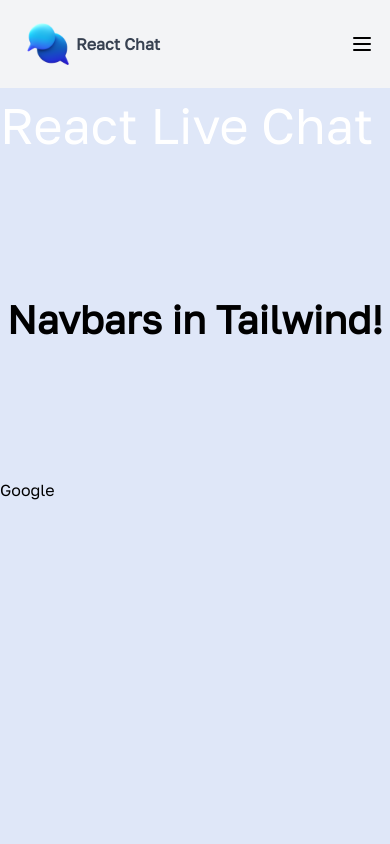
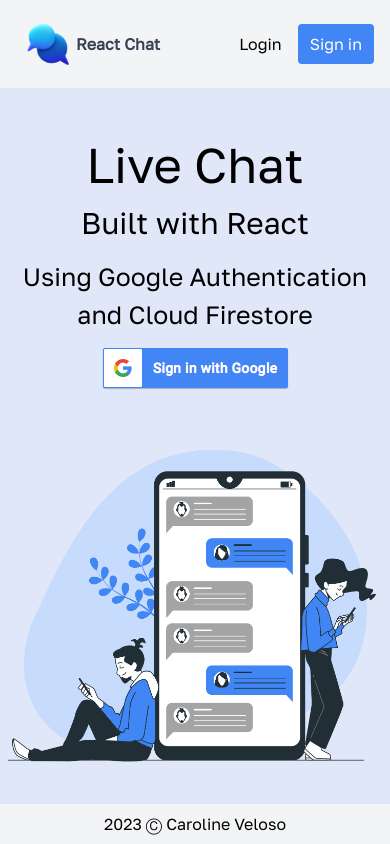
Before and after one commit to crlnvls/react-chat, a React (Vite) app: page / in a window 390 px wide. Built offline with nearby package versions, Linux system fonts and the light colour scheme; no server answers.

Commit message:
Add css, create footer and fix responsivess

```diff
--- a/src/App.css
+++ b/src/App.css
@@ -6,6 +6,9 @@
 
 html {
   background-color: #dfe7f8;
-
   font-family: "Golos Text", sans-serif;
 }
+
+.chat {
+  width: 650px;
+}
--- a/src/App.jsx
+++ b/src/App.jsx
@@ -3,7 +3,7 @@
 import NavBar from "./components/NavBar";
 import ChatBox from "./components/ChatBox";
 import Welcome from "./components/Welcome";
-
+import Footer from "./components/Footer";
 
 import { auth } from "./firebase";
 import { useAuthState } from "react-firebase-hooks/auth";
@@ -16,6 +16,7 @@
       <div>
         <NavBar />
         {!user ? <Welcome /> : <ChatBox />}
+        <Footer />
       </div>
     </>
   );
--- /dev/null
+++ b/src/components/Footer/index.jsx
@@ -0,0 +1,19 @@
+import React from "react";
+
+const Footer = () => {
+  return (
+    <>
+      <p className="bg-gray-100 text-center p-2 fixed inset-x-0 bottom-0">
+        2023 Ⓒ{" "}
+        <a
+          className="hover:underline"
+          href="https://github.com/crlnvls/react-chat"
+        >
+          Caroline Veloso
+        </a>
+      </p>
+    </>
+  );
+};
+
+export default Footer;
--- a/src/components/NavBar/index.jsx
+++ b/src/components/NavBar/index.jsx
@@ -21,19 +21,6 @@
 
   return (
     <>
-      {/* <nav classNameName="flex items-center justify-between flex-wrap pl-8 pr-8 pt-2 text-sm">
-        <img src="./logo.png" alt="Message Icon" classNameName="w-16" />
-        <p classNameName="pl-3">React Chat</p>
-        {user ? (
-          <button classNameName="" onClick={signOut} type="button">
-            Sign out
-          </button>
-        ) : (
-          <button classNameName="pl-8 " onClick={googleSignIn} type="button">
-            Sign up
-          </button>
-        )}
-      </nav> */}
       <nav className="bg-gray-100">
         <div className="max-w-6xl mx-auto px-4">
           <div className="flex justify-between">
@@ -69,7 +56,7 @@
               </div>
             </div>
 
-            <div className="hidden md:flex items-center space-x-1">
+            <div className="flex items-center space-x-1">
               {user ? (
                 <button className="py-5 px-3" onClick={signOut} type="button">
                   Logout
@@ -88,43 +75,15 @@
                 <button className="hidden" type="button"></button>
               ) : (
                 <button
-                  className="py-2 px-3 bg-secondary hover:bg-tertiary rounded transition duration-300"
+                  className="py-2 px-3 bg-secondary hover:bg-tertiary rounded transition duration-300 text-primary"
                   onClick={googleSignIn}
                   type="button"
                 >
-                  Sign up
+                  Sign in
                 </button>
               )}
             </div>
-
-            <div className="md:hidden flex items-center">
-              <button className="mobile-menu-button">
-                <svg
-                  className="w-6 h-6"
-                  xmlns="http://www.w3.org/2000/svg"
-                  fill="none"
-                  viewBox="0 0 24 24"
-                  stroke="currentColor"
-                >
-                  <path
-                    stroke-linecap="round"
-                    stroke-linejoin="round"
-                    stroke-width="2"
-                    d="M4 6h16M4 12h16M4 18h16"
-                  />
-                </svg>
-              </button>
-            </div>
           </div>
-        </div>
-
-        <div className="mobile-menu hidden md:hidden">
-          <a href="#" className="block py-2 px-4 text-sm hover:bg-gray-200">
-            Features
-          </a>
-          <a href="#" className="block py-2 px-4 text-sm hover:bg-gray-200">
-            Pricing
-          </a>
         </div>
       </nav>
     </>
--- a/src/components/Welcome/index.jsx
+++ b/src/components/Welcome/index.jsx
@@ -11,12 +11,28 @@
 
   return (
     <>
-      <h2 className="text-left text-base text-primary">React Live Chat</h2>
-      <div className="py-32 text-center">
-        <h2 className="font-extrabold text-4xl">Navbars in Tailwind!</h2>
+      <div className="md:flex justify-center md:ml-12">
+        <div className="py-10 text-center md:py-40 md:text-left">
+          <h2 className="text-5xl">Live Chat</h2>
+          <h2 className="text-base md:text-5xl mb-3 ">Built with React</h2>
+          <p className="text-2xl mb-3">
+            Using Google Authentication and{" "}
+            <span className="md:block">Cloud Firestore</span>
+          </p>
+          <button>
+            <img
+              src="./btn.png"
+              alt="Google Button"
+              onClick={googleSignIn}
+              type="button"
+              className=" hover:bg-secondary "
+            />
+          </button>
+        </div>
+        <div className="sm:ml-16 md:py-16">
+          <img src="./chat.png" alt="Phone Illustration" className="chat" />
+        </div>
       </div>
-
-      <button onClick={googleSignIn}>Google</button>
     </>
   );
 };
--- a/tailwind.config.js
+++ b/tailwind.config.js
@@ -5,7 +5,7 @@
     extend: {
       fontSize: {
         sm: "18px",
-        base: "50px",
+        base: "30px",
         xl: "1.25rem",
         "2xl": "1.563rem",
         "3xl": "1.953rem",
@@ -14,8 +14,15 @@
       },
       colors: {
         primary: "#fff",
-        secondary: "#56c5f9e6",
-        tertiary: "#54a5cae0",
+        secondary: "#4285f4",
+        tertiary: "#6199f5",
+      },
+      screens: {
+        sm: "768px",
+        // => @media (min-width: 576px) { ... }
+
+        md: "868px",
+        // => @media (min-width: 768px) { ... }
       },
     },
   },
```
Also changed, not shown: public/btn.png (added), public/chat.png (added).
